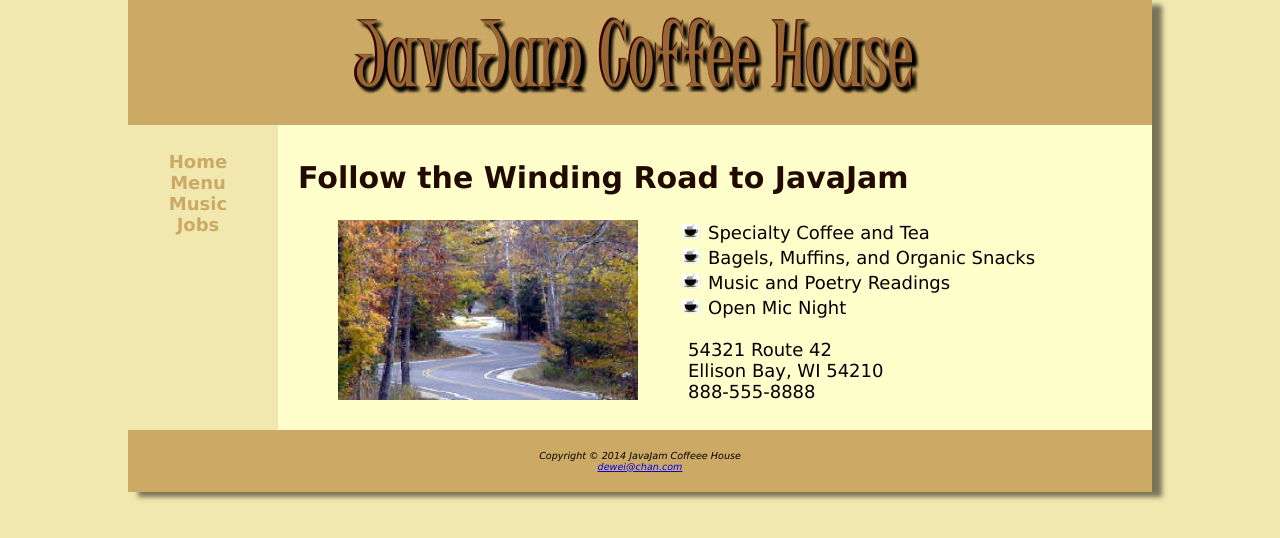
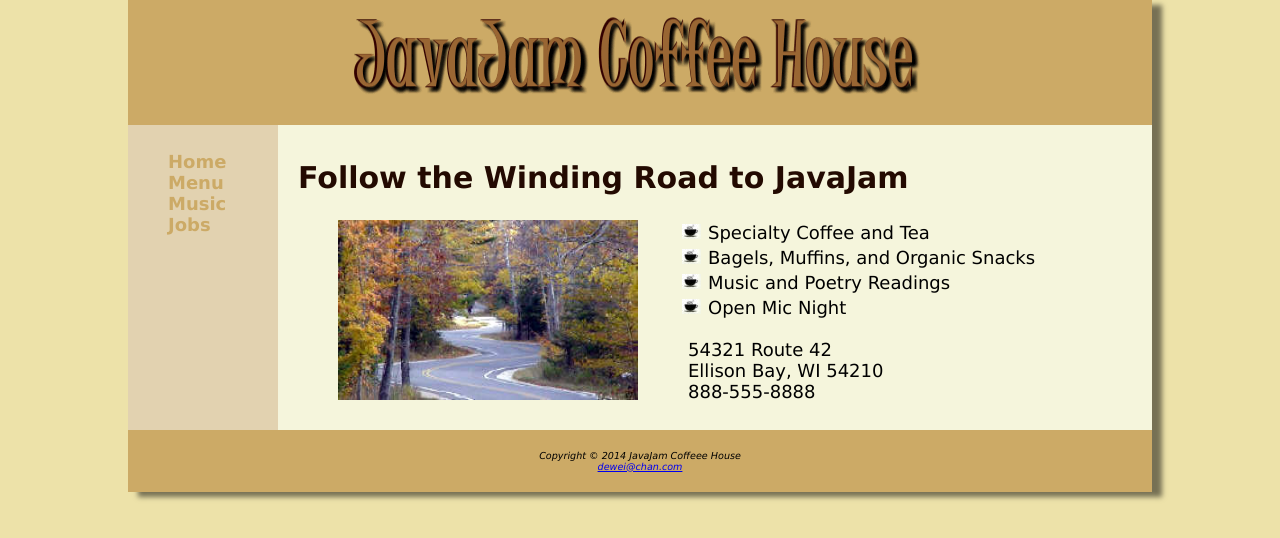
Before and after one commit to dewchan01/javajam-case-study, a plain HTML site: page index.html in a window 1280 px wide. Drawn offline with Linux system fonts and the light colour scheme.

Commit message:
fix background color bbug

```diff
--- a/index.html
+++ b/index.html
@@ -11,6 +11,7 @@
     <header>
         <h1 id="logo"><img src="images/javalogo.gif" alt="JavaJam Coffee House" width="619" height="117" /></h1>
     </header>
+    <div id="wrapper">
         <div id="nav">
             <ul>
                 <li><a href="index.html">Home</a></li>
@@ -35,6 +36,8 @@
             </p>
             </div>
         </div>
+    </div>
+
         <div id="footer">Copyright &copy; 2014 JavaJam Coffeee House<br />
             <a href="mailto:dewei@chan.com">dewei@chan.com</a>
         </div>
--- a/style/javajam.css
+++ b/style/javajam.css
@@ -1,5 +1,5 @@
 body {
-	background-color: #F1E8B0;
+	background-color: #ede2a9;
 	color: #330000;
 	font-family: Verdana, Arial, sans-serif;
 	min-width: 800px;
@@ -14,12 +14,19 @@ body {
 	text-align:center;
 	margin: 0;
 }
+#wrapper {
+    position: relative; /* Relative positioning for the wrapper */
+}
 
 #nav {
 	float: left;
-	width: 100px;
+	width: 150px;
 	padding-top: 10px;
-	text-align:center;
+	background-color: #e2d2b0;
+	position: absolute; /* Position it relative to the wrapper */
+	top: 0; /* Extend from the top */
+	bottom: 0; /* Extend to the bottom */
+
 }
 
 #nav li {
@@ -56,7 +63,7 @@ body {
 
 #content {
 	margin-left: 150px;
-	background-color: #ffffcc;
+	background-color: #f5f5dc;
 	color:#000000;
 	padding: 10px 20px;
 	overflow:auto;
```
Also changed, not shown: jobs.html (+3 -0 lines), menu.html (+3 -0 lines), music.html (+2 -0 lines).
